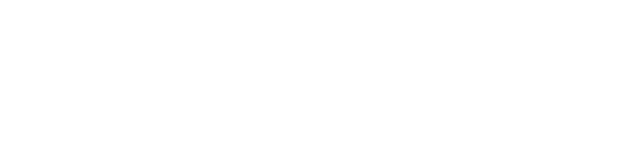
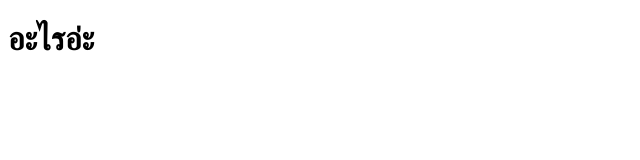
Before and after one commit to khemjiraprajan-cloud/KP_RESPONSIVE1, a plain HTML site: page p1.html in a window 1280 px wide. Shown: the whole page, without its empty margins (0-640 px from the left). Drawn offline with Linux system fonts and the light colour scheme.

Commit message:
:airplane:add_file

```diff
--- a/p1.html
+++ b/p1.html
@@ -6,6 +6,6 @@
     <title>P1</title>
 </head>
 <body>
-
+    <h1>อะไรอ่ะ</h1>
 </body>
 </html>
```
